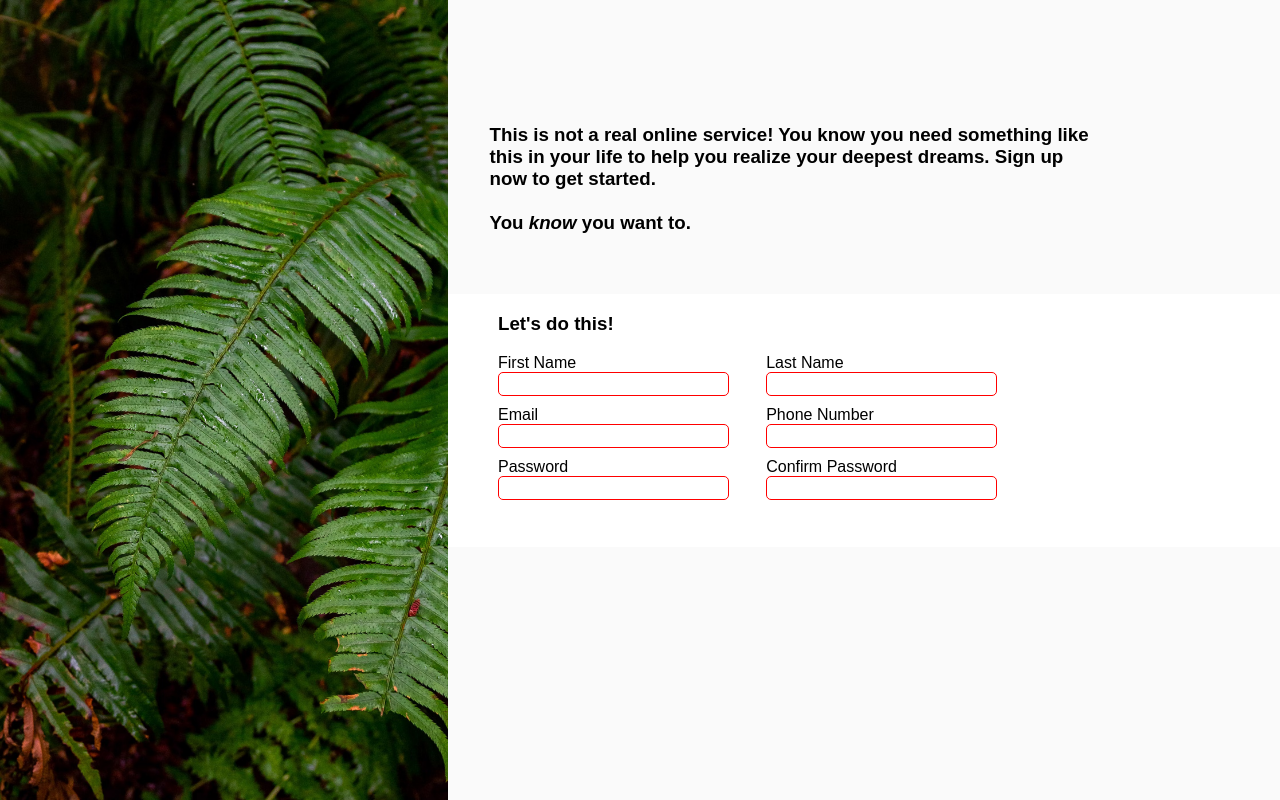
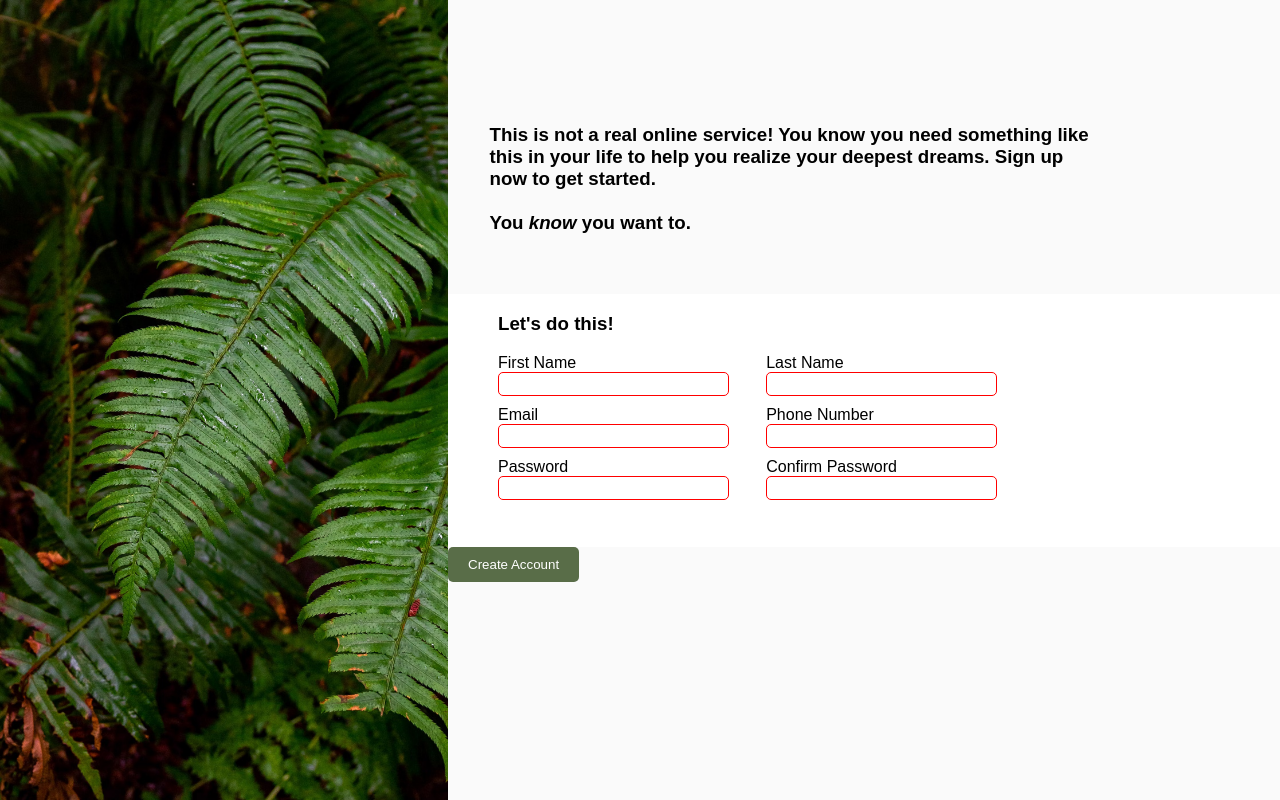
Before and after one commit to owowoot/odin-sign-up-form, a plain HTML site: page index.html in a window 1280 px wide. Drawn offline with Linux system fonts and the light colour scheme.

Commit message:
initial skeleton files

```diff
--- a/index.html
+++ b/index.html
@@ -64,7 +64,9 @@
             </div>
           </form>
         </div>
-        <div class="sign-in"></div>
+        <div class="sign-in">
+          <button class="create-account-btn">Create Account</button>
+        </div>
       </section>
     </div>
     <script src="index.js"></script>
--- a/index.js
+++ b/index.js
@@ -0,0 +1,9 @@
+document.addEventListener("DOMContentLoaded", function () {
+  console.log("DOM fully loaded and parsed");
+  let password = document.getElementById("#password").value;
+  let confirmPassword = document.getElementById("#confirm-password").value;
+  let error = document.getElementById("#error");
+  if (password !== confirmPassword) {
+    error.innerHTML = "Passwords do not match";
+  }
+});
--- a/style.css
+++ b/style.css
@@ -79,3 +79,11 @@ body {
 .sign-up input:invalid {
   border: 1px solid red;
 }
+
+.create-account-btn {
+  color: white;
+  background-color: #596d48;
+  padding: 10px 20px;
+  border-radius: 5px;
+  border: none;
+}
```
